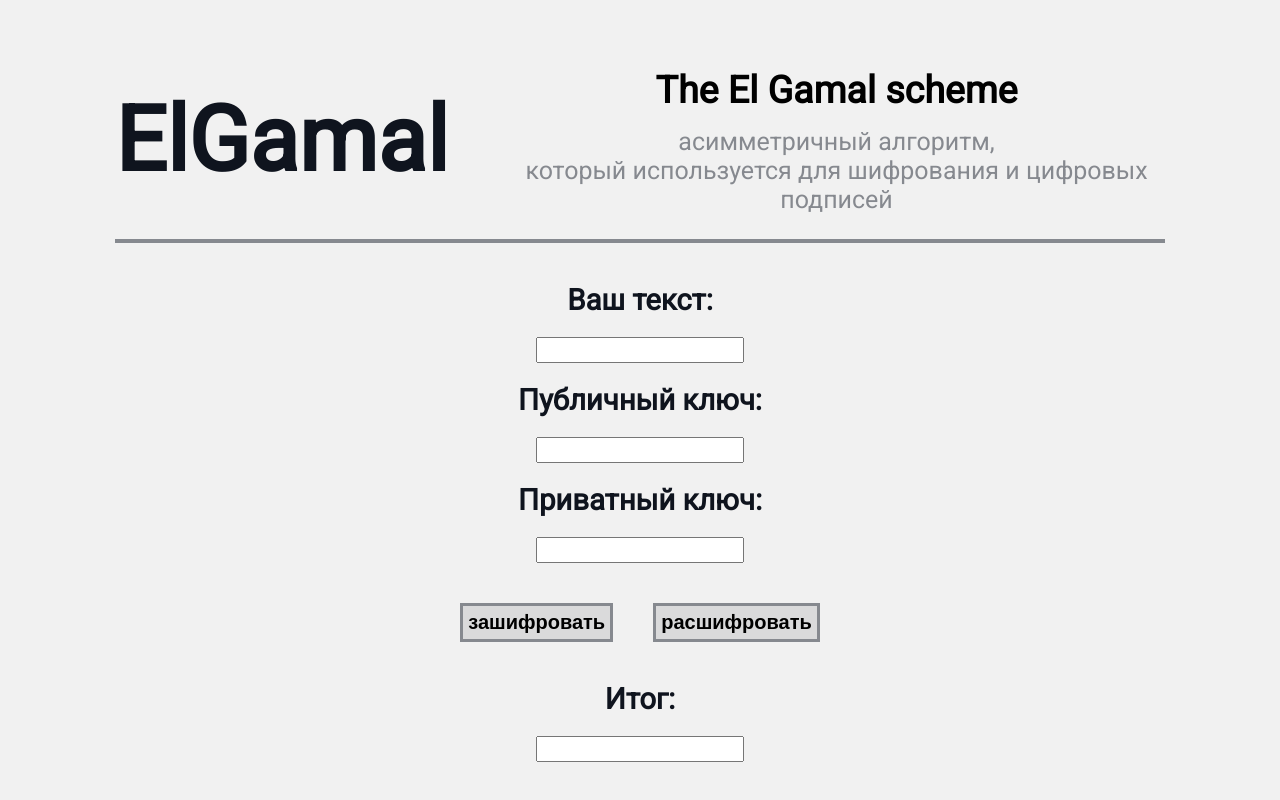
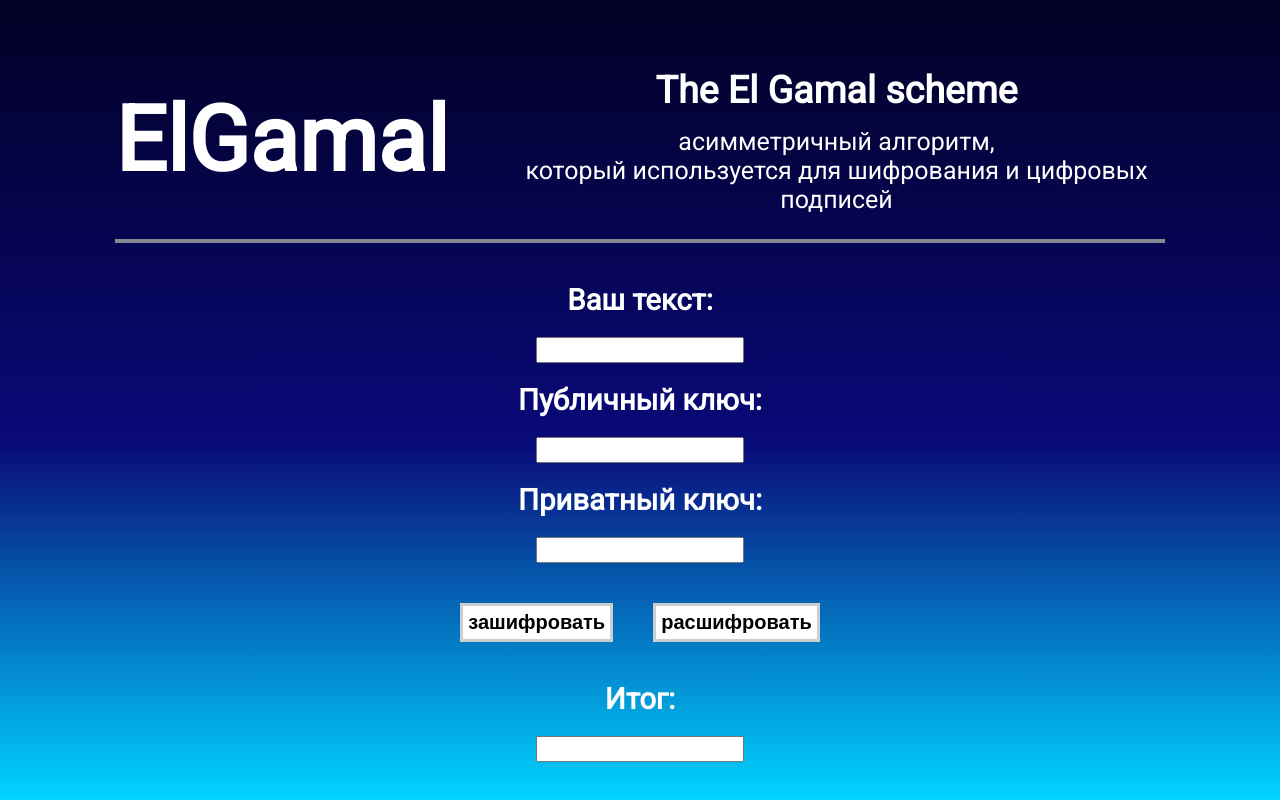
Before and after one commit to dg-code0/Project, a plain HTML site: page frame-ElGamal.html in a window 1280 px wide. Drawn offline with Linux system fonts and the light colour scheme; a script that the page names is missing.

Commit message:
syntax-elgamal.css

```diff
--- a/css/syntax-elgamal.css
+++ b/css/syntax-elgamal.css
@@ -1,8 +1,12 @@
 @import url("https://fonts.googleapis.com/css2?family=Roboto&display=swap");
 
+html{
+  height: 100%;
+  width: 100%;
+}
+
 body {
-  background-color: #f1f1f1;
-  color: #0f141e;
+  background: linear-gradient(180deg,rgba(2, 0, 36, 1) 0%, rgba(9, 9, 121, 1) 55%, rgba(0, 212, 255, 1) 100%);  color: #0f141e;
   font-size: 25px;
   font-weight: normal;
   font-family: "Roboto", serif;
@@ -32,6 +36,7 @@ body {
   margin-top: 50px;
   margin-bottom: 10px;
   font-size: 90px;
+  color: #ffffff;
 }
 
 .info-text h2 {
@@ -42,13 +47,14 @@ body {
   font-weight: bold;
   text-decoration: none;
   text-align: center;
+  color: #ffffff;
 }
 
 .info-text p {
   text-align: center;
   margin-top: 5px;
   margin-left: 60px;
-  color: #86898f;
+  color: #ffffff;
 }
 
 .row {
@@ -59,6 +65,7 @@ body {
   text-align: center;
   margin-top: 0;
   margin-bottom: 20px;
+  color: #ffffff;
 }
 
 .label {
@@ -67,6 +74,7 @@ body {
   height: 20px;
   margin: auto;
   margin-bottom: 20px;
+  font-weight: 800;
 }
 
 .row p {
@@ -84,10 +92,11 @@ body {
 
 .var-btns  button{
   margin: 20px;
-  border: 3px solid #86898f;
+  border: 3px solid #cecece;
   padding: 5px;
   box-sizing: border-box;
-  background: #dadadb;
+  background: #ffffff;
+;
 }
 
 .output-text {
```
